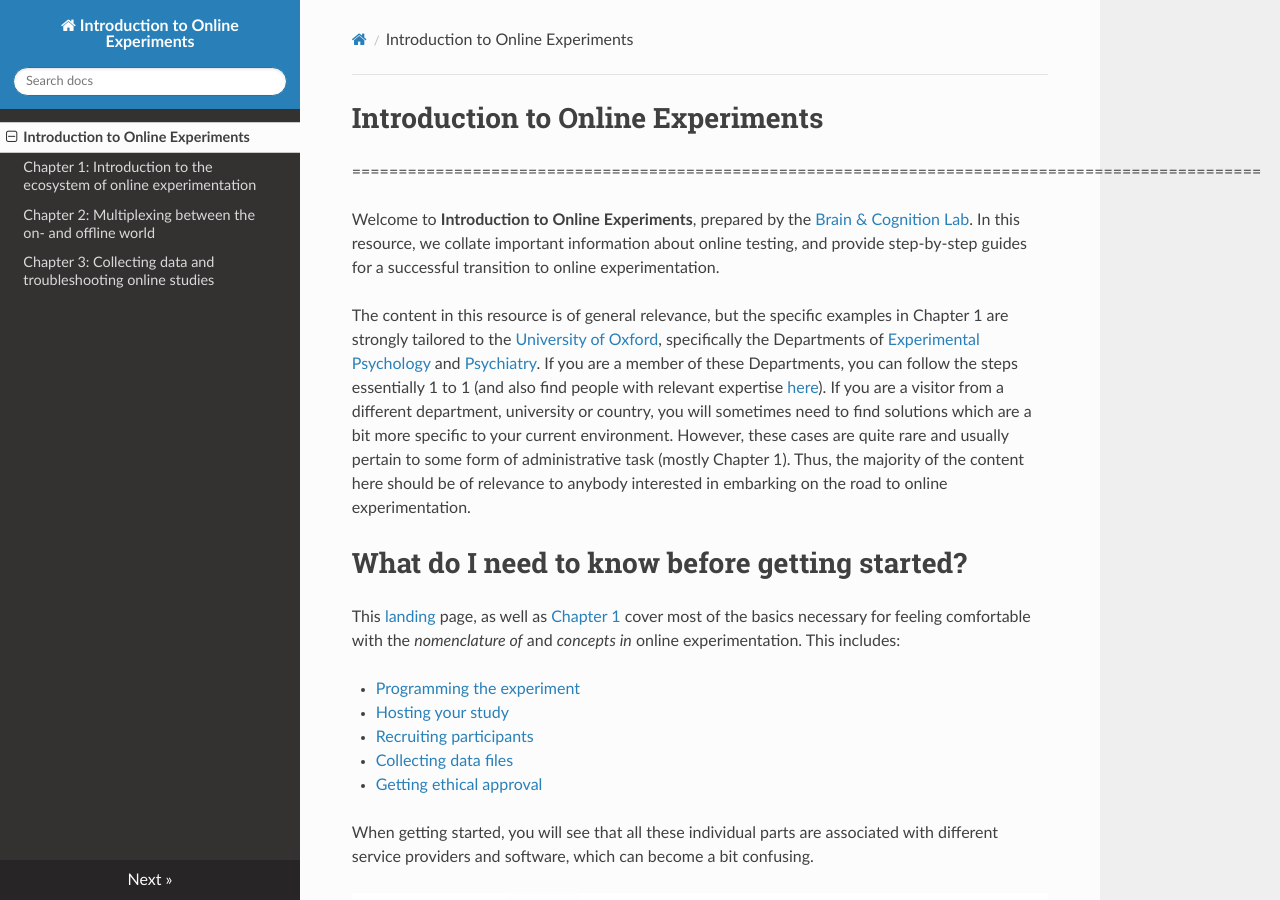
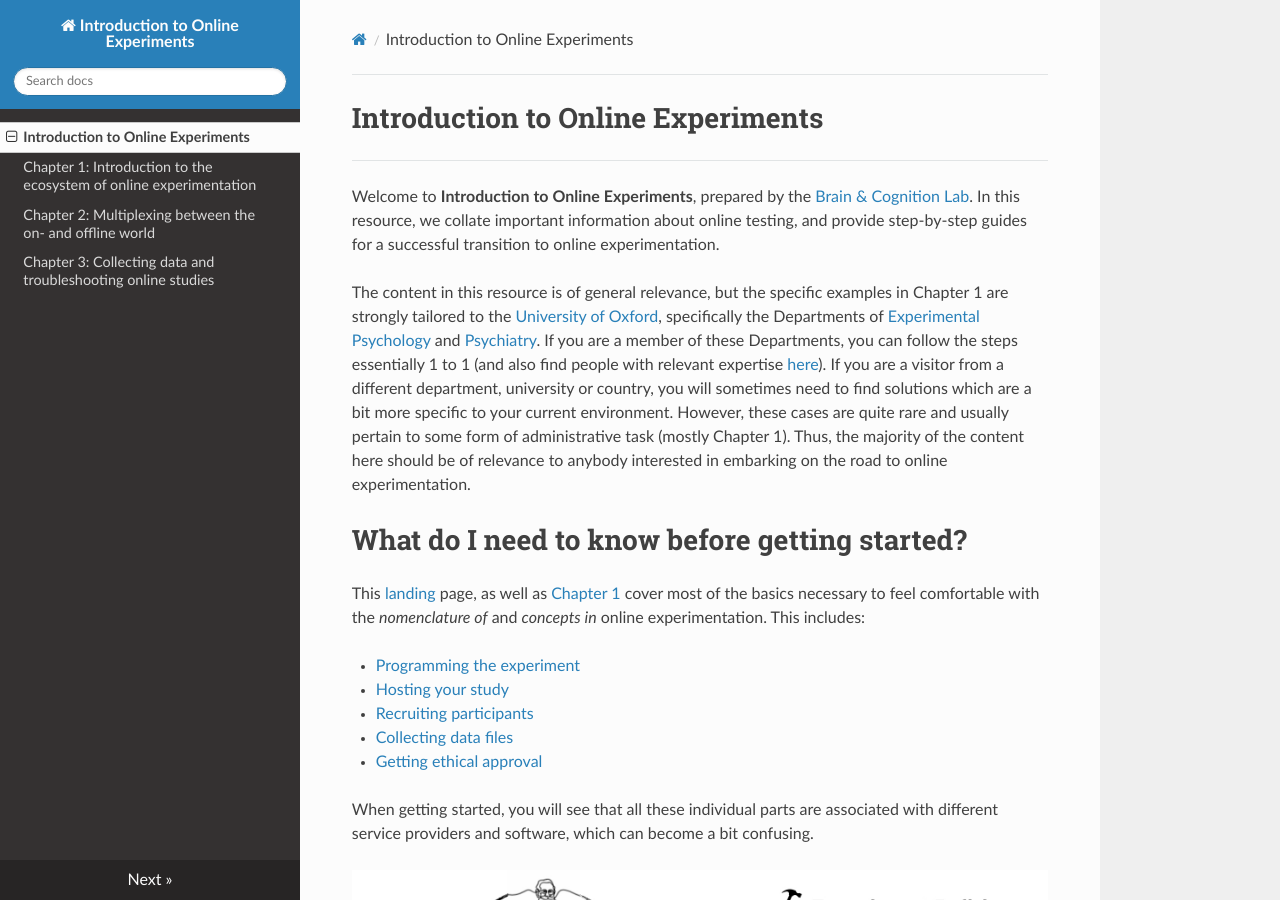
Before and after one commit to onlinews/online_ws, an MkDocs documentation site: the page built from docs/index.md, in a window 1280 px wide and 900 px high. Built offline with MkDocs 1.6.1, drawn with Linux system fonts in a browser that asks for light colours; nearby versions of some CDN libraries; some of the changed text lies outside the part shown.

Commit message:
minor edits landing page and chapter 1

```diff
--- a/docs/index.md
+++ b/docs/index.md
@@ -1,12 +1,12 @@
 # Introduction to Online Experiments
-==================================================================================================
+--------
 
 Welcome to **Introduction to Online Experiments**, prepared by the [Brain & Cognition Lab](http://www.brainandcognition.org/). In this resource, we collate important information about online testing, and provide step-by-step guides for a successful transition to online experimentation.
 
 The content in this resource is of general relevance, but the specific examples in Chapter 1 are strongly tailored to the [University of Oxford](http://www.ox.ac.uk/), specifically the Departments of [Experimental Psychology](https://www.psy.ox.ac.uk/) and [Psychiatry](https://www.psych.ox.ac.uk/). If you are a member of these Departments, you can  follow the steps essentially 1 to 1 (and also find people with relevant expertise [here](https://teams.microsoft.com/_#/school/files/General?threadId=19%3Ad08f75a950904c1285d6d772373d3698%40thread.tacv2&ctx=channel&context=Expertise&rootfolder=%252Fsites%252FClinicalNeurosciences-OHBAOnlineExperiments%252FShared%2520Documents%252FGeneral%252FExpertise)). If you are a visitor from a different department, university or country, you will sometimes need to find solutions which are a bit more specific to your current environment. However, these cases are quite rare and usually pertain to some form of administrative task (mostly Chapter 1). Thus, the majority of the content here should be of relevance to anybody interested in embarking on the road to online experimentation.
 
 # What do I need to know before getting started?
-This [landing](https://online-ws.readthedocs.io/en/latest/) page, as well as [Chapter 1](https://online-ws.readthedocs.io/en/latest/Ch_1_GettingStarted/) cover most of the basics necessary for feeling comfortable with the *nomenclature of* and *concepts in* online experimentation. This includes:
+This [landing](https://online-ws.readthedocs.io/en/latest/) page, as well as [Chapter 1](https://online-ws.readthedocs.io/en/latest/Ch_1_GettingStarted/) cover most of the basics necessary to feel comfortable with the *nomenclature of* and *concepts in* online experimentation. This includes:
 
 * [Programming the experiment](https://online-ws.readthedocs.io/en/latest/Ch_1_GettingStarted/#12-programming-the-experiment)
 
```
Also changed, not shown: other parts of docs/index.md (+1 -1 lines), docs/Ch_1_GettingStarted.md (+2 -1 lines).
